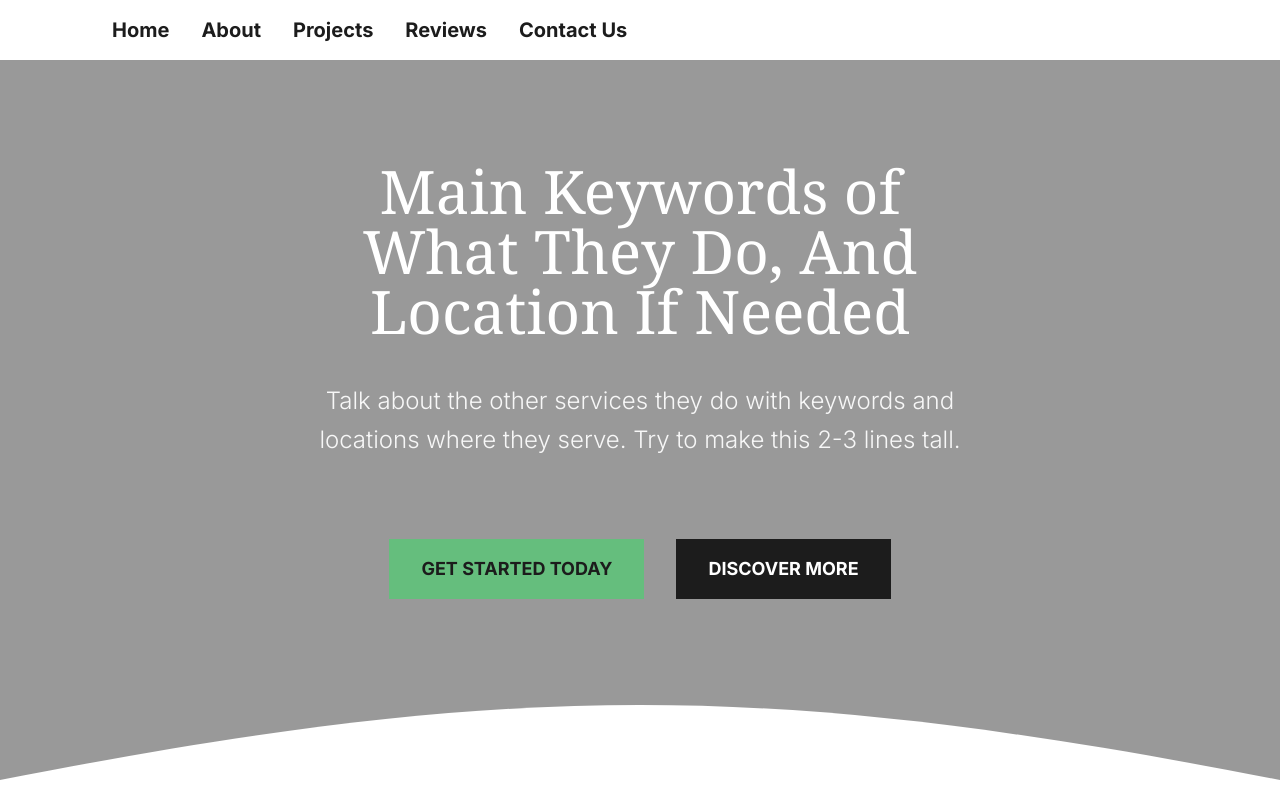
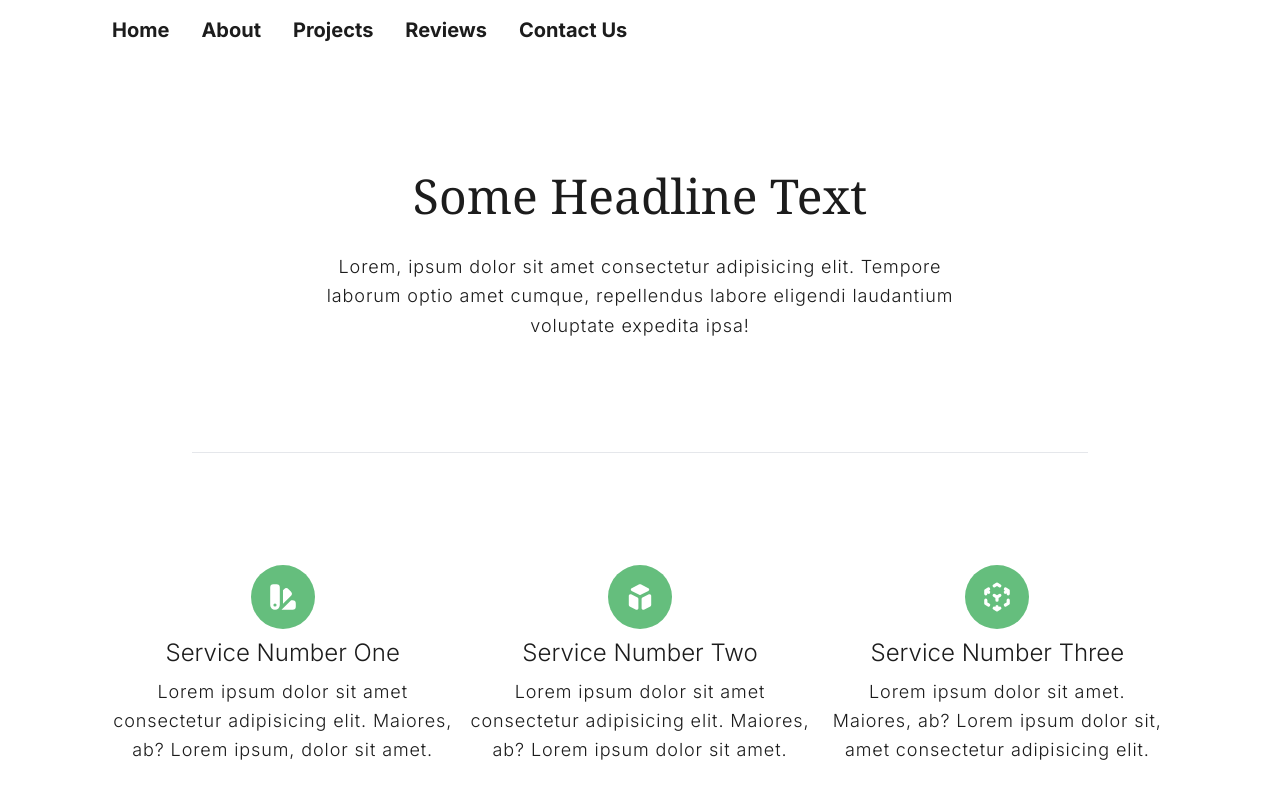
Before and after one commit to seano424/classic, a Next.js app: page / in a window 1280 px wide. Shown: the top 800 px of the page. Built offline with nearby package versions, Linux system fonts and the light colour scheme; what tailwindcss-debug-screens would draw is missing.

Commit message:
Testing hero...

```diff
--- a/components/Hero.tsx
+++ b/components/Hero.tsx
@@ -3,7 +3,7 @@ import Image from 'next/image'
 export default function Hero() {
   return (
     <section className="relative h-[45rem] w-full">
-      <div id="overlay" className="bg-black/40 absolute inset-0 z-10" />
+      <div id="overlay" className="bg-black absolute inset-0 z-10" />
       {/* <Image
         className="object-cover"
         src="/images/hero.jpg"
--- a/pages/index.tsx
+++ b/pages/index.tsx
@@ -12,7 +12,7 @@ import Blog from '@/components/CtaGrid'
 const Home: NextPage = () => {
   return (
     <Layout>
-      <Hero />
+      {/* <Hero /> */}
       <Headline />
       <hr className="container" />
       <Services />
```
